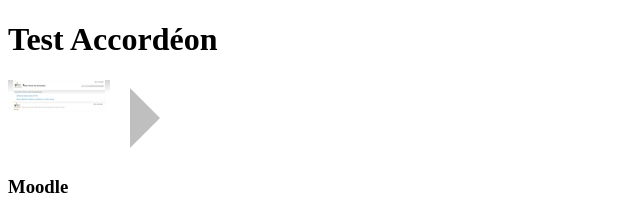
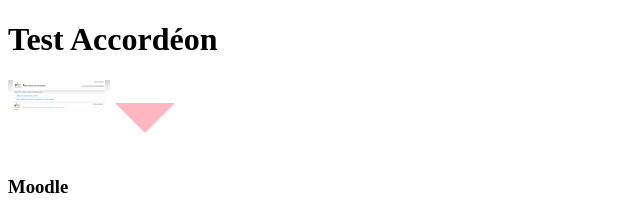
Before and after one commit to MMI-NFC-2026/sae105-r112-tp4-zonniry, a plain HTML site: page index.html in a window 1280 px wide. Shown: the top 207 px of the page, without its empty margins (0-640 px from the left). Drawn offline with Linux system fonts and the light colour scheme.

Commit message:
Flèche rose en pointant le sol lorsque c'est ouvert

```diff
--- a/src/css/components/accordeon.css
+++ b/src/css/components/accordeon.css
@@ -16,3 +16,7 @@
   border-bottom: 30px solid transparent;
   border-left: 30px solid #bfbfbf;
 }
+.accordeon > details[open] > summary::after {
+  border-left-color: #ffb6c1;
+  transform: rotate(90deg);
+}
```
